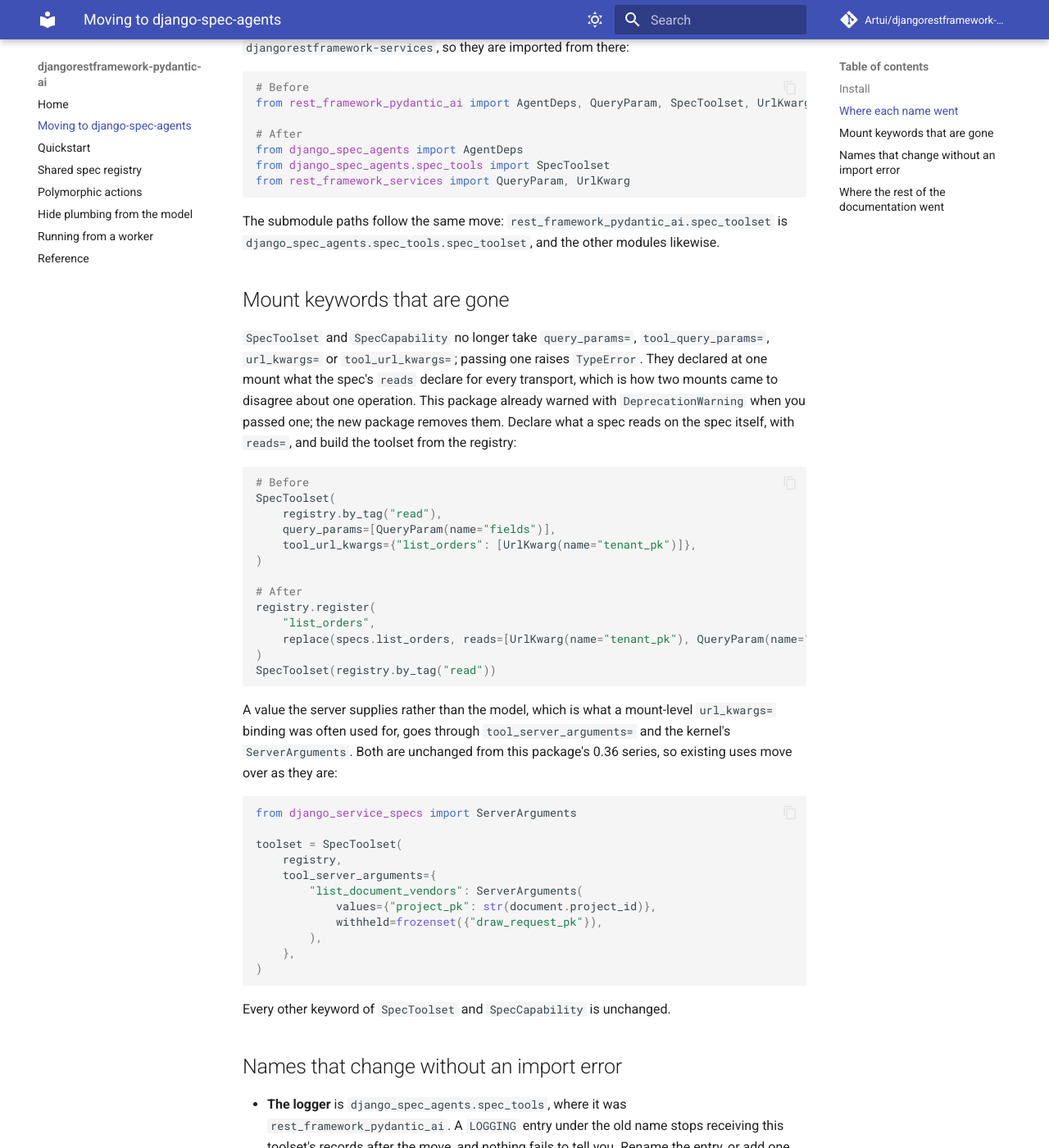
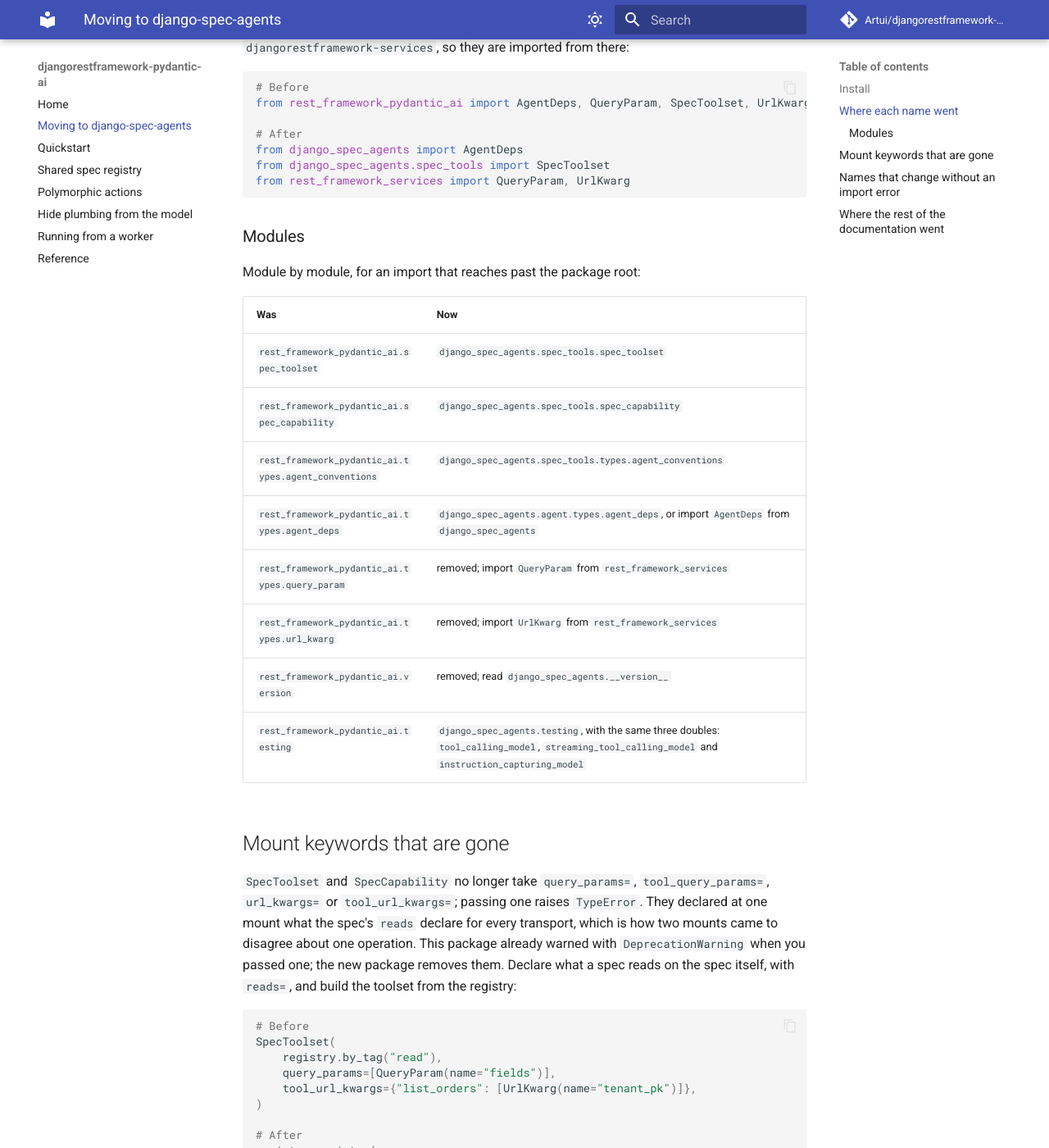
Before and after one commit to Artui/djangorestframework-pydantic-ai, an MkDocs documentation site: the page built from docs/moving-to-django-spec-agents.md, in a window 1280 px wide and 1400 px high, scrolled down 1329 px. Shown: the whole window at 82% size. Built offline with MkDocs 1.6.1 and Material for MkDocs 9.7.7, drawn with Linux system fonts in a browser that asks for light colours; comment, search, counter and statistics services are not loaded.

Commit message:
Map every module of the package on the moving page
Co-Authored-By: Claude Opus 5.5 <noreply@anthropic.com>

````diff
--- a/docs/moving-to-django-spec-agents.md
+++ b/docs/moving-to-django-spec-agents.md
@@ -53,9 +53,20 @@ from django_spec_agents.spec_tools import SpecToolset
 from rest_framework_services import QueryParam, UrlKwarg
 ```
 
-The submodule paths follow the same move:
-`rest_framework_pydantic_ai.spec_toolset` is
-`django_spec_agents.spec_tools.spec_toolset`, and the other modules likewise.
+### Modules
+
+Module by module, for an import that reaches past the package root:
+
+| Was | Now |
+| --- | --- |
+| `rest_framework_pydantic_ai.spec_toolset` | `django_spec_agents.spec_tools.spec_toolset` |
+| `rest_framework_pydantic_ai.spec_capability` | `django_spec_agents.spec_tools.spec_capability` |
+| `rest_framework_pydantic_ai.types.agent_conventions` | `django_spec_agents.spec_tools.types.agent_conventions` |
+| `rest_framework_pydantic_ai.types.agent_deps` | `django_spec_agents.agent.types.agent_deps`, or import `AgentDeps` from `django_spec_agents` |
+| `rest_framework_pydantic_ai.types.query_param` | removed; import `QueryParam` from `rest_framework_services` |
+| `rest_framework_pydantic_ai.types.url_kwarg` | removed; import `UrlKwarg` from `rest_framework_services` |
+| `rest_framework_pydantic_ai.version` | removed; read `django_spec_agents.__version__` |
+| `rest_framework_pydantic_ai.testing` | `django_spec_agents.testing`, with the same three doubles: `tool_calling_model`, `streaming_tool_calling_model` and `instruction_capturing_model` |
 
 ## Mount keywords that are gone
 
````
